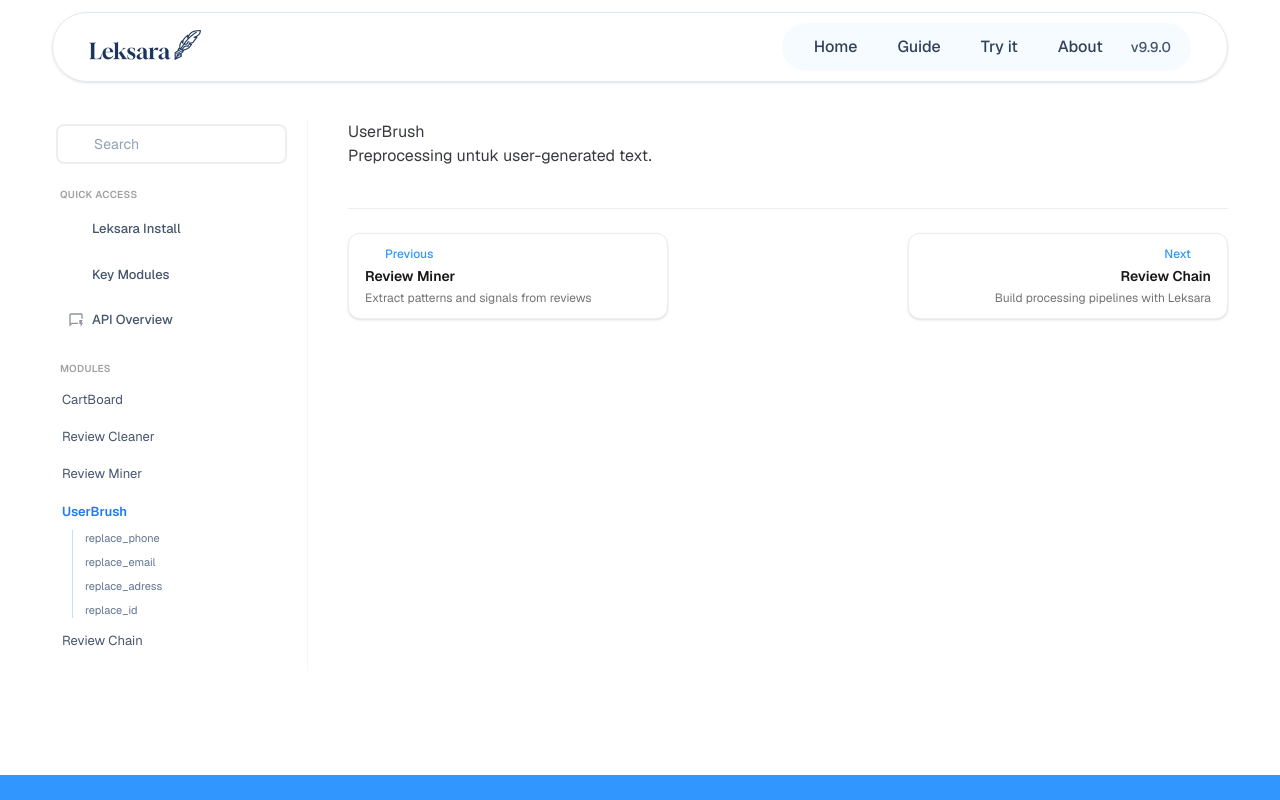
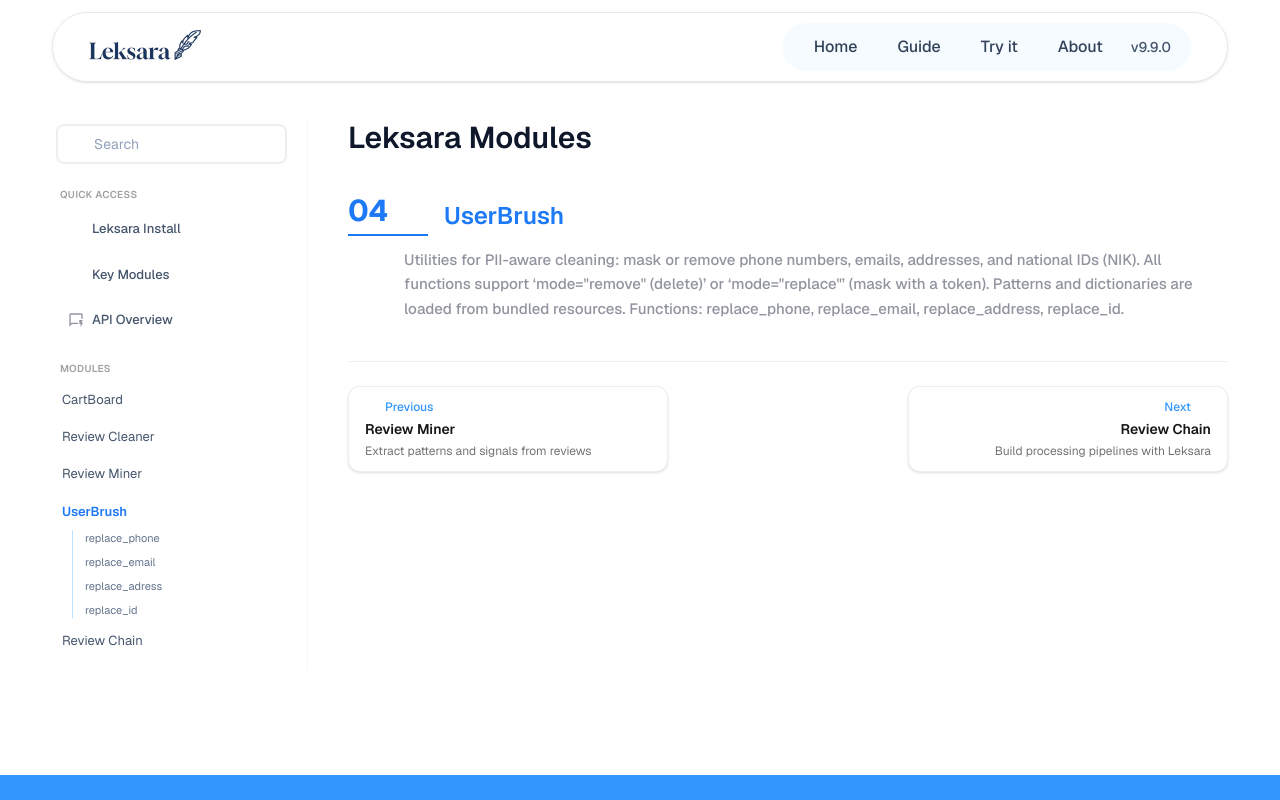
Before and after one commit to faracutrisfa/Leksara_Laplace, a React (Vite) app: page /docs/modules/userbrush in a window 1280 px wide. Shown: the top 800 px of the page. Built offline with nearby package versions, Linux system fonts and the light colour scheme; some icons are missing.

Commit message:
feat: add heading title some docs

```diff
--- a/src/components/docs/DocsSidebarNav.tsx
+++ b/src/components/docs/DocsSidebarNav.tsx
@@ -141,7 +141,7 @@
     <nav
       className="
         space-y-6 px-1 pb-4 pt-1 text-sm
-        md:max-h-[calc(100vh-96px)] md:overflow-y-auto
+        md:max-h-[calc(100vh-96px)]
       "
     >
       {/* Search */}
--- a/src/layouts/DocsLayout.tsx
+++ b/src/layouts/DocsLayout.tsx
@@ -4,7 +4,7 @@
 import TopNavbar from "../components/TopNavbar";
 import DocsSidebarNav from "../components/docs/DocsSidebarNav";
 import Footer from "../components/Footer";
-import DocsPrevNextNav from "../components/docs/DocsPrevNextNav"; // ⬅️ tambahkan ini
+import DocsPrevNextNav from "../components/docs/DocsPrevNextNav";
 
 export default function DocsLayout() {
   const [isSidebarOpen, setIsSidebarOpen] = useState(false);
--- a/src/pages/docs/ApiOverview.tsx
+++ b/src/pages/docs/ApiOverview.tsx
@@ -1,14 +1,15 @@
-import DocList from "../../components/docs/DocList";
-import UseCase from "../../components/docs/UseCase";
-
 export default function ApiOverview() {
   return (
     <article className="prose prose-slate max-w-none">
       <h1 className="text-2xl sm:text-3xl font-semibold text-slate-900">
         Api Overview
       </h1>
+    </article>
+  );
+}
 
-      <div className="mt-6 space-y-6 sm:ml-14">
+{
+  /* <div className="mt-6 space-y-6 sm:ml-14">
   <section>
     <h3 className="text-lg font-semibold text-primary-600">Parameters</h3>
     <DocList
@@ -58,29 +59,8 @@
     />
   </section>
 
-        <UseCase title="Use Case">
-          {`raw_reviews = pd.DataFrame(
-          {
-              "review_id": [101, 102, 103],
-              "channel": ["Tokopedia", "Shopee", "WhatsApp"],
-              "text": [
-                  "Barang mantul!!! Email: user@example.com ⭐⭐⭐⭐⭐",
-                  "Pengiriman lambat :( Hubungi 0812-3456-7890 segera",
-                  "Halo admin, alamat saya Jl. Melati No. 8 RT 02 RW 04, Bandung",
-              ],
-          }
-      )
-
-      cartboard_flags = get_flags(raw_reviews, text_column="text")
-
-      display(cartboard_flags[["review_id", "pii_flag", "rating_flag", "non_alphabetical_flag"]])
-
-      single_card = CartBoard(raw_text=raw_reviews.loc[0, "text"], rating=5)
-      single_card.to_dict()`}
-        </UseCase>
 
 
-      </div>
-    </article>
-  );
+
+</div> */
 }
--- a/src/pages/docs/CartBoard.tsx
+++ b/src/pages/docs/CartBoard.tsx
@@ -1,5 +1,28 @@
-const CartBoard = () => {
-  return <div>CartBoard</div>;
-};
+import SectionHeading from "../../components/docs/SectionHeading";
 
-export default CartBoard;
+const introTextClass =
+  "sm:ml-14 mt-3 text-[13px] sm:text-[15px] leading-relaxed text-neutral-4 font-medium";
+
+export default function CartBoard() {
+  return (
+    <article className="prose prose-slate max-w-none">
+      <h1 className="text-2xl sm:text-3xl font-semibold text-slate-900">
+        Leksara Modules
+      </h1>
+
+      {/* 01 — CartBoard --------------------------------------------------- */}
+      <section className="mt-10">
+        <SectionHeading index="01" title="CartBoard" />
+
+        <div className={introTextClass}>
+          <p>
+            Provides data-aware utilities for managing and analyzing structured
+            datasets. Helps user flags PII, non-alphabeticals, ratings, detect
+            noises, acquire statistics of the data given. Functions: get_flags,
+            get_stats, noise_detect
+          </p>
+        </div>
+      </section>
+    </article>
+  );
+}
--- a/src/pages/docs/ReviewChain.tsx
+++ b/src/pages/docs/ReviewChain.tsx
@@ -2,6 +2,9 @@
 import BlockHeading from "../../components/docs/BlockHeading";
 import DocList from "../../components/docs/DocList";
 import UseCase from "../../components/docs/UseCase";
+
+const introTextClass =
+  "sm:ml-14 mt-3 text-[13px] sm:text-[15px] leading-relaxed text-neutral-4 font-medium";
 
 const CLASS_PARAMS = [
   <span>
@@ -38,13 +41,17 @@
         Leksara Modules
       </h1>
 
-      <section className="mt-6">
-        <SectionHeading index="05" title="Review Chain" />
+      <section className="mt-10">
+        <SectionHeading index="05" title="ReviewChain" />
 
-        <p className="mt-3 max-w-3xl font-medium text-neutral-4">
-          End-to-end Indonesian text preprocessing pipeline with support for
-          customizable steps, benchmarking, and logging.
-        </p>
+        <div className={introTextClass}>
+          <p>
+            End-to-end Indonesian text preprocessing pipeline with support for
+            customizable steps, benchmarking, and logging. Functions & Class:
+            run_pipeline (includes benchmark and preset), ReviewChain (class),
+            get_preset, logging (includes setup_logging and log_pipeline_step)
+          </p>
+        </div>
 
         <div className="mt-6">
           <BlockHeading
--- a/src/pages/docs/ReviewCleaner.tsx
+++ b/src/pages/docs/ReviewCleaner.tsx
@@ -1,8 +1,30 @@
+import SectionHeading from "../../components/docs/SectionHeading";
+
+const introTextClass =
+  "sm:ml-14 mt-3 text-[13px] sm:text-[15px] leading-relaxed text-neutral-4 font-medium";
+
 export default function ReviewCleaner() {
   return (
     <article className="prose prose-slate max-w-none">
-      <h1>Review Cleaner</h1>
-      <p>Detail fungsi cleaner.</p>
+      <h1 className="text-2xl sm:text-3xl font-semibold text-slate-900">
+        Leksara Modules
+      </h1>
+
+      {/* 02 — ReviewCleaner --------------------------------------------------- */}
+      <section className="mt-10">
+        <SectionHeading index="02" title="ReviewCleaner" />
+
+        <div className={introTextClass}>
+          <p>
+            Clean and standardize text, expanding contractions, normalizing
+            slang and words, shortening elongations, replacing acronyms, and
+            converting ratings—making raw text consistent and ready for NLP or
+            analysis. Functions: replace_rating, shorten_elongation,
+            replace_acronyms, normalize_slangs, expand_contraction,
+            word_normalization
+          </p>
+        </div>
+      </section>
     </article>
   );
 }
--- a/src/pages/docs/ReviewMiner.tsx
+++ b/src/pages/docs/ReviewMiner.tsx
@@ -1,9 +1,28 @@
+import SectionHeading from "../../components/docs/SectionHeading";
+
+const introTextClass =
+  "sm:ml-14 mt-3 text-[13px] sm:text-[15px] leading-relaxed text-neutral-4 font-medium";
+
 export default function ReviewMiner() {
   return (
     <article className="prose prose-slate max-w-none">
       <h1 className="text-2xl sm:text-3xl font-semibold text-slate-900">
-        Revie wMiner
+        Leksara Modules
       </h1>
+
+      {/* 03 — ReviewMiner --------------------------------------------------- */}
+      <section className="mt-10">
+        <SectionHeading index="03" title="ReviewMiner" />
+
+        <div className={introTextClass}>
+          <p>
+            Utilities for language-aware preprocessing of Indonesian text.
+            Functions:    remove_tags, case_normal, remove_stopwords,
+            remove_whitespace, remove_punctuation, remove_digits, replace_url,
+            remove_emoji
+          </p>
+        </div>
+      </section>
     </article>
   );
 }
--- a/src/pages/docs/UserBrush.tsx
+++ b/src/pages/docs/UserBrush.tsx
@@ -1,8 +1,30 @@
+import SectionHeading from "../../components/docs/SectionHeading";
+
+const introTextClass =
+  "sm:ml-14 mt-3 text-[13px] sm:text-[15px] leading-relaxed text-neutral-4 font-medium";
+
 export default function UserBrush() {
   return (
     <article className="prose prose-slate max-w-none">
-      <h1>UserBrush</h1>
-      <p>Preprocessing untuk user-generated text.</p>
+      <h1 className="text-2xl sm:text-3xl font-semibold text-slate-900">
+        Leksara Modules
+      </h1>
+
+      {/* 04 — UserBrush --------------------------------------------------- */}
+      <section className="mt-10">
+        <SectionHeading index="04" title="UserBrush" />
+
+        <div className={introTextClass}>
+          <p>
+            Utilities for PII-aware cleaning: mask or remove phone numbers,
+            emails, addresses, and national IDs (NIK). All functions support
+            ‘mode="remove" (delete)’ or ‘mode="replace"’ (mask with a token).
+            Patterns and dictionaries are loaded from bundled resources.
+            Functions: replace_phone, replace_email, replace_address,
+            replace_id.
+          </p>
+        </div>
+      </section>
     </article>
   );
 }
```
Lines whose indentation alone changed are shown as unchanged.
